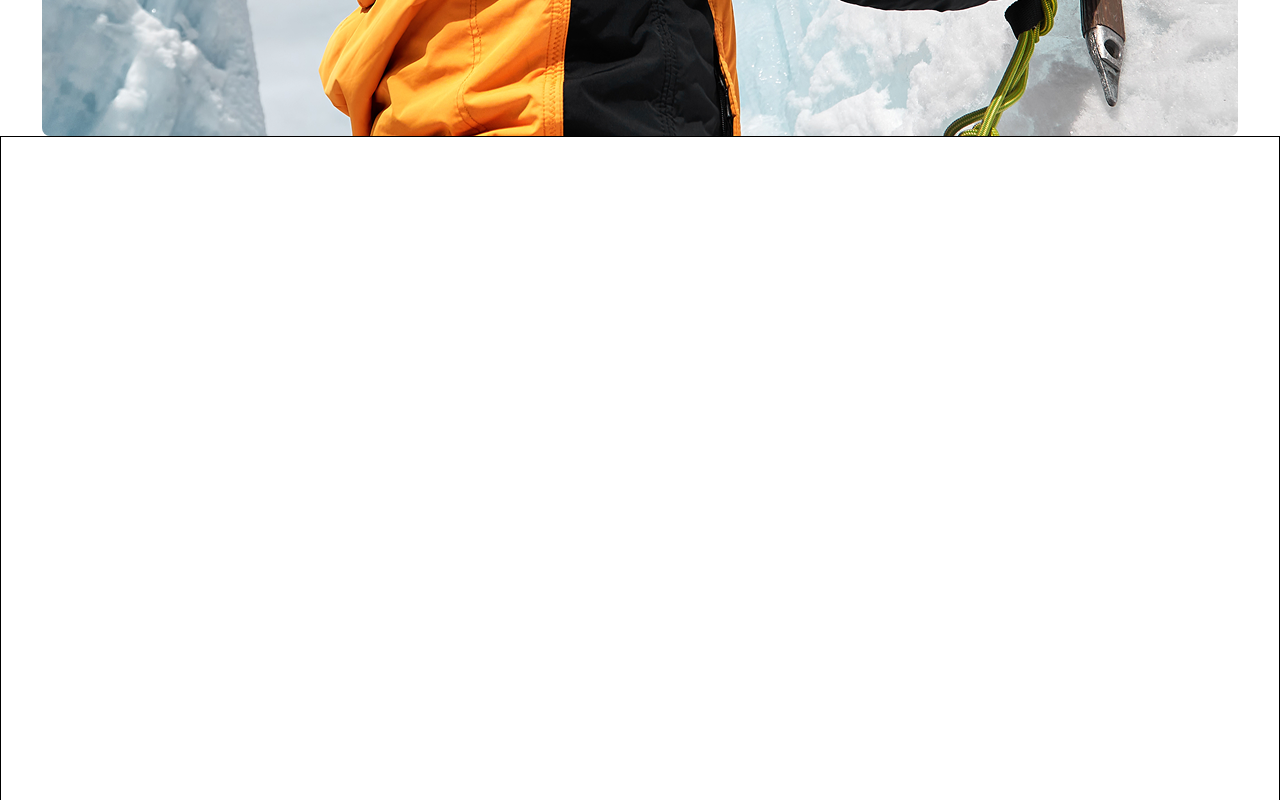
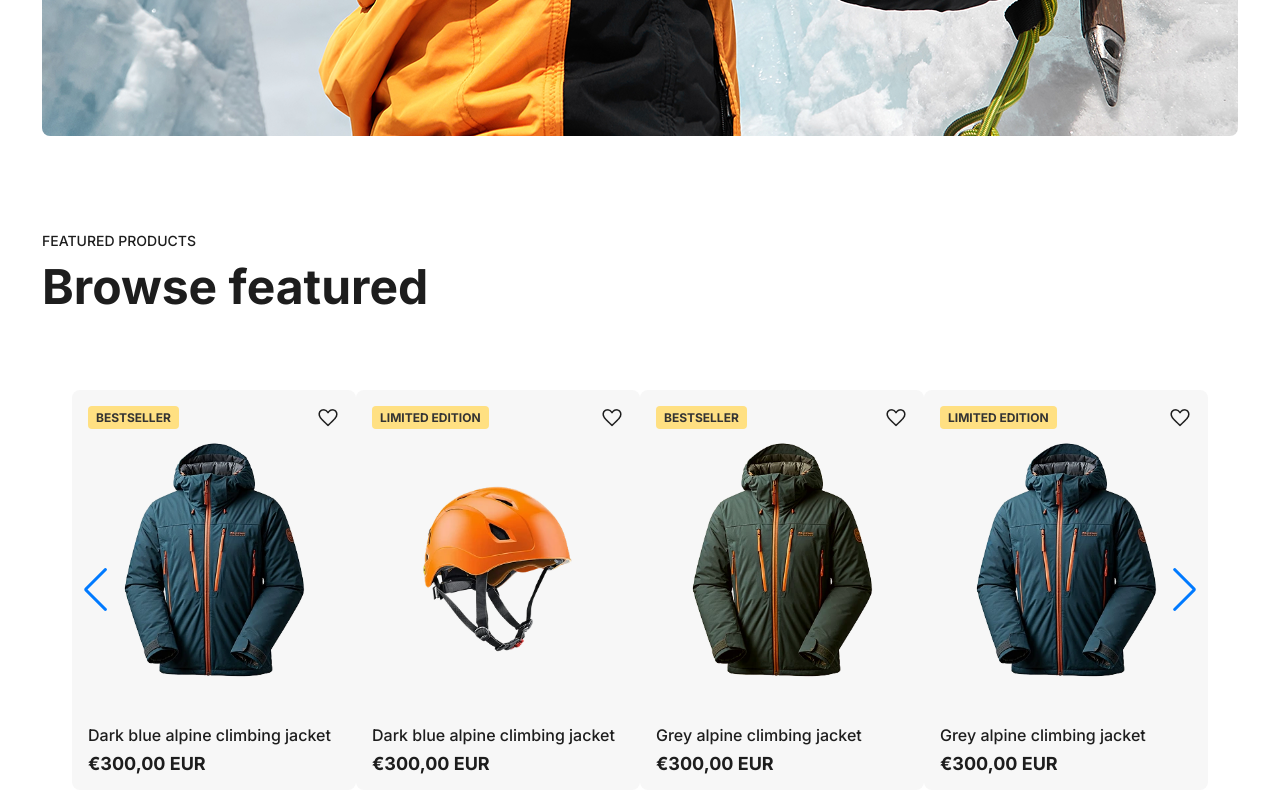
Before and after one commit to Prabeton/IdMRekrutacja, a plain HTML site: page index.html in a window 1280 px wide. Shown: the part 900-1700 px from the top of the page. Drawn offline with nearby package versions, Linux system fonts and the light colour scheme.

Commit message:
products-scroll-part1

```diff
--- a/index.html
+++ b/index.html
@@ -6,6 +6,7 @@
   <meta name="viewport" content="width=device-width, initial-scale=1.0">
   <link rel="icon" type="image/png" href="./images/FORMAICON=Default.webp" size="32x32" />
   <link href="https://fonts.googleapis.com/css2?family=Inter:wght@400;500;700&display=swap" rel="stylesheet">
+  <link rel="stylesheet" href="https://cdn.jsdelivr.net/npm/swiper@11/swiper-bundle.min.css" />
   <link rel="stylesheet" href="styles.css">
   <title>FORMA'SINT.</title>
 </head>
@@ -51,7 +52,61 @@
 
 
   <section class="products-scroll" id="featured-products">
+    <div class="products-scroll-header">
+      <p class="products-scroll-subheader">FEATURED PRODUCTS</p>
+      <h2 class="products-scroll-title">Browse featured</h2>
+    </div>
 
+    <div class="swiper products-scroll-container">
+      <div class="swiper-wrapper">
+
+        <div class="swiper-slide product-card">
+          <div class="product-card-badge">BESTSELLER</div>
+          <img class="product-card-favorite" src="./images/ICONS=Icon_favorite.webp" alt="Dodaj do ulubionych" width="24" height="24" />
+          <div class="product-card-image-wrapper">
+            <img class="product-card-image" src="./images/product_photo_01_x1.webp" srcset="./images/product_photo_01_x1.webp 1x, ./images/product_photo_01_x2.webp 2x" alt="Dark blue alpine climbing jacket" />
+          </div>
+          <p class="product-card-name">Dark blue alpine climbing jacket</p>
+          <p class="product-card-price">€300,00 EUR</p>
+        </div>
+
+        <div class="swiper-slide product-card">
+          <div class="product-card-badge">LIMITED EDITION</div>
+          <img class="product-card-favorite" src="./images/ICONS=Icon_favorite.webp" alt="Dodaj do ulubionych" width="24" height="24" />
+          <div class="product-card-image-wrapper">
+              <img class="product-card-image" src="./images/product_photo_02_x1.webp" srcset="./images/product_photo_02_x1.webp 1x, ./images/product_photo_02_x2.webp 2x" alt="Orange helmet for alpine TOUNDRA" />
+          </div>
+          <p class="product-card-name">Dark blue alpine climbing jacket</p>
+          <p class="product-card-price">€300,00 EUR</p>
+        </div>
+
+        <div class="swiper-slide product-card">
+          <div class="product-card-badge">BESTSELLER</div>
+          <img class="product-card-favorite" src="./images/ICONS=Icon_favorite.webp" alt="Dodaj do ulubionych" width="24" height="24" />
+          <div class="product-card-image-wrapper">
+              <img class="product-card-image" src="./images/product_photo_03_x1.webp" srcset="./images/product_photo_03_x1.webp 1x, ./images/product_photo_03_x2.webp 2x" alt="Grey alpine climbing jacket" />
+          </div>
+          <p class="product-card-name">Grey alpine climbing jacket</p>
+          <p class="product-card-price">€300,00 EUR</p>
+        </div>
+
+        <div class="swiper-slide product-card">
+          <div class="product-card-badge">LIMITED EDITION</div>
+          <img class="product-card-favorite" src="./images/ICONS=Icon_favorite.webp" alt="Dodaj do ulubionych" width="24" height="24" />
+          <div class="product-card-image-wrapper">
+              <img class="product-card-image" src="./images/product_photo_01_x1.webp" srcset="./images/product_photo_01_x1.webp 1x, ./images/product_photo_01_x2.webp 2x" alt="Grey alpine climbing jacket" />
+          </div>
+          <p class="product-card-name">Grey alpine climbing jacket</p>
+          <p class="product-card-price">€300,00 EUR</p>
+        </div>
+        <div class="swiper-button-next"></div>
+        <div class="swiper-button-prev"></div>
+      </div>
+
+      <!-- <div class="products-scroll-arrow-right">
+        <img src="./images/ICONS=SLIDER_ARROW.webp" alt="Przewiń w prawo" width="72" height="72" />
+      </div> -->
+    </div>
   </section>
 
 
@@ -63,6 +118,12 @@
   <div class="popup">
 
   </div>
+
+  <footer class="footer">
+    <div class="footer-content">
+      <p>&copy; 2025 FORMA'SINT. All rights reserved.</p>
+    </div>
+  </footer>
 </body>
 
 </html>
--- a/styles.css
+++ b/styles.css
@@ -11,7 +11,6 @@ html {
 body {
   font-family: 'Inter', sans-serif;
 }
-
 
 .header {
   position: fixed;
@@ -51,7 +50,6 @@ body {
   color: #1D1D1D;
 }
 
-
 .nav-menu {
   display: flex;
   gap: 42px;
@@ -86,7 +84,6 @@ body {
   align-items: center;
 }
 
-
 .main-section {
   padding: 0 42px;
   padding-top: 168px;
@@ -114,15 +111,125 @@ body {
   display: block;
 }
 
+/* ---------- swipper ---------*/
+
 .products-scroll {
-  height: 900px;
-  padding: 0 42px;
-  border: 1px solid black;
+  padding: 96px 42px;
+  display: flex;
+  flex-direction: column;
+  gap: 32px;
+  justify-content: center;
 }
 
+.products-scroll-header {
+  text-align: left;
+}
+
+.products-scroll-subheader {
+  font-size: 14px;
+  font-weight: 500;
+  color: #1D1D1D;
+  margin-bottom: 8px;
+}
+
+.products-scroll-title {
+  font-size: 48px;
+  font-weight: 700;
+  color: #1D1D1D;
+  margin-bottom: 42px;
+}
+
+.product-card {
+  flex: 0 0 auto;
+  width: 284px;
+  height: 400px;
+  background-color: #f7f7f7;
+  border-radius: 8px;
+  padding: 16px;
+  display: flex;
+  flex-direction: column;
+  justify-content: space-between;
+  position: relative;
+}
+
+.product-card-badge {
+  position: absolute;
+  top: 16px;
+  left: 16px;
+  background-color: #ffe082;
+  color: #333;
+  padding: 4px 8px;
+  border-radius: 4px;
+  font-size: 12px;
+  font-weight: 700;
+  z-index: 1;
+}
+
+.product-card-favorite {
+  position: absolute;
+  top: 16px;
+  right: 16px;
+  z-index: 1;
+  cursor: pointer;
+}
+
+.product-card-image-wrapper {
+  flex-grow: 1;
+  display: flex;
+  justify-content: center;
+  align-items: center;
+  overflow: hidden;
+  border-radius: 4px;
+}
+
+.product-card-image {
+  max-width: 100%;
+  max-height: 100%;
+  object-fit: contain;
+  display: block;
+}
+
+.product-card-name {
+  font-size: 16px;
+  font-weight: 500;
+  color: #1D1D1D;
+  margin-top: 10px;
+}
+
+.product-card-price {
+  font-size: 18px;
+  font-weight: 700;
+  color: #1D1D1D;
+  margin-top: 8px;
+}
+
+.products-scroll-arrow-right {
+  display: flex;
+  justify-content: flex-end;
+  margin-top: 20px;
+}
+
+.products-scroll-arrow-right img {
+  cursor: pointer;
+}
+
+/* ------------------------------*/
 
 .products-grid {
   height: 2008px;
   padding: 0 42px;
-  border: 1px solid black;
+  border: 1px solid gray;
 }
+
+/* ------------------------------*/
+.footer {
+  background-color: #eaeae8;
+  padding: 16px 42px;
+  text-align: center;
+  border-top: 1px solid #d1d1d1;
+}
+
+.footer-content {
+  color: #1D1D1D;
+  font-size: 14px;
+}
```
Also changed, not shown: images/BANNER_x1.webp (added), images/BANNER_x2.webp (added), images/product_photo_01_x1.webp (added), images/product_photo_01_x2.webp (added), images/product_photo_02_x1.webp (added), images/product_photo_02_x2.webp (added), images/product_photo_03_x1.webp (added), images/product_photo_03_x2.webp (added), 2 other files.
